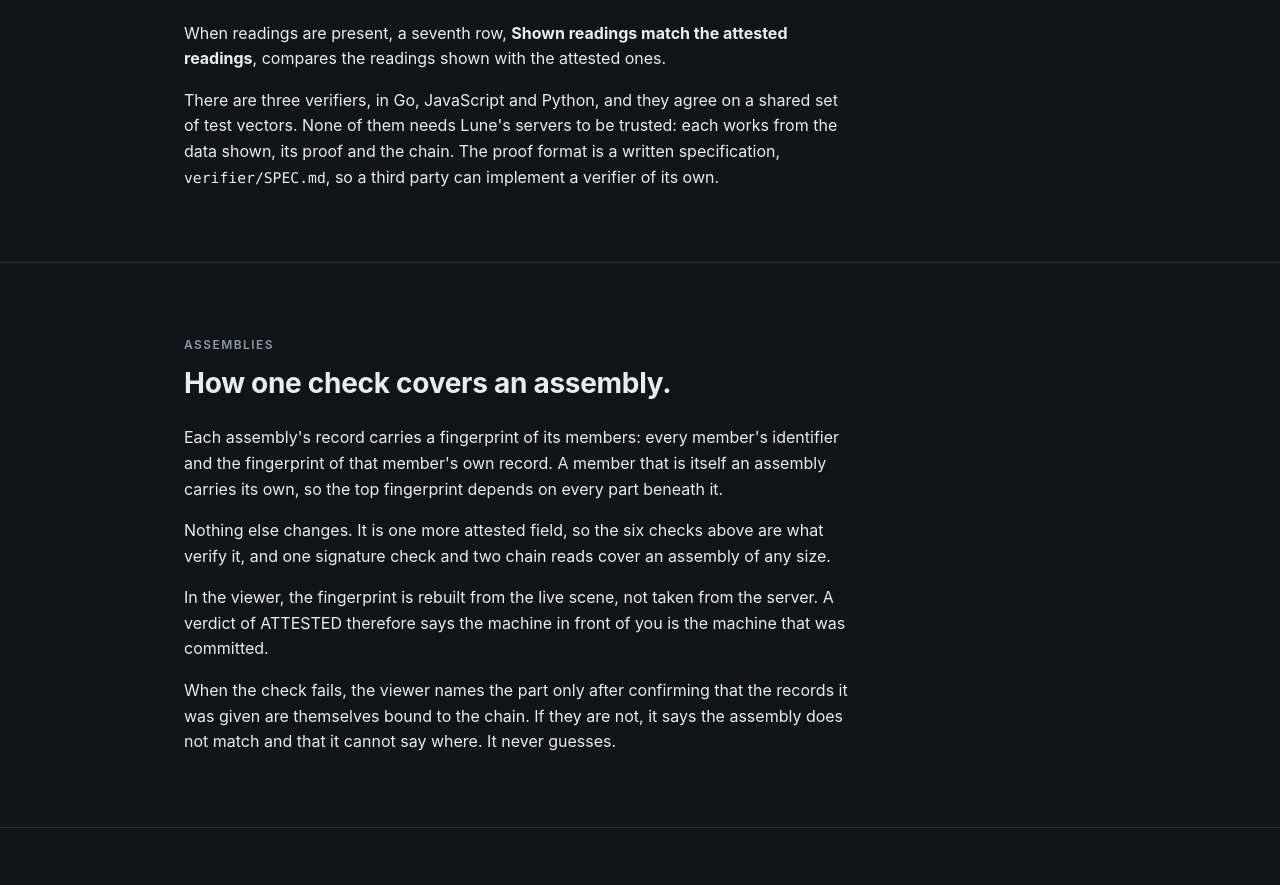
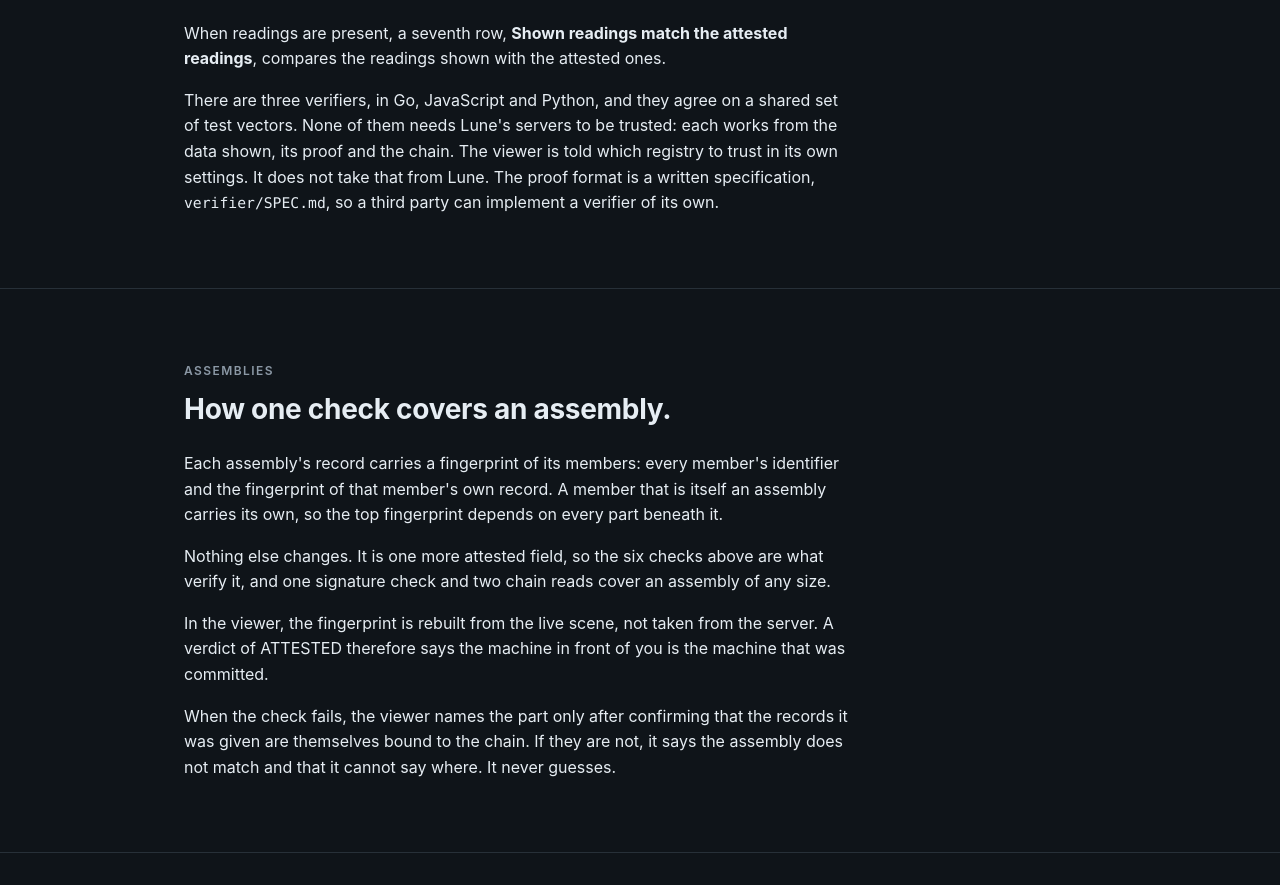
Before and after one commit to jonlabrie/lune, a plain HTML site: page how-it-works.html in a window 1280 px wide. Shown: the part 1796-2681 px from the top of the page. Drawn offline with Linux system fonts and the light colour scheme.

Commit message:
Say where the viewer learns which registry to trust

```diff
--- a/how-it-works.html
+++ b/how-it-works.html
@@ -54,7 +54,7 @@
       <li><span class="mono">6</span> <strong>Checkpoint root is anchored on chain.</strong> It reads the root stored on chain for that checkpoint and compares it with the one it recomputed.</li>
     </ol>
     <p>When readings are present, a seventh row, <strong>Shown readings match the attested readings</strong>, compares the readings shown with the attested ones.</p>
-    <p>There are three verifiers, in Go, JavaScript and Python, and they agree on a shared set of test vectors. None of them needs Lune's servers to be trusted: each works from the data shown, its proof and the chain. The proof format is a written specification, <code>verifier/SPEC.md</code>, so a third party can implement a verifier of its own.</p>
+    <p>There are three verifiers, in Go, JavaScript and Python, and they agree on a shared set of test vectors. None of them needs Lune's servers to be trusted: each works from the data shown, its proof and the chain. The viewer is told which registry to trust in its own settings. It does not take that from Lune. The proof format is a written specification, <code>verifier/SPEC.md</code>, so a third party can implement a verifier of its own.</p>
   </div>
 </section>
 
```
